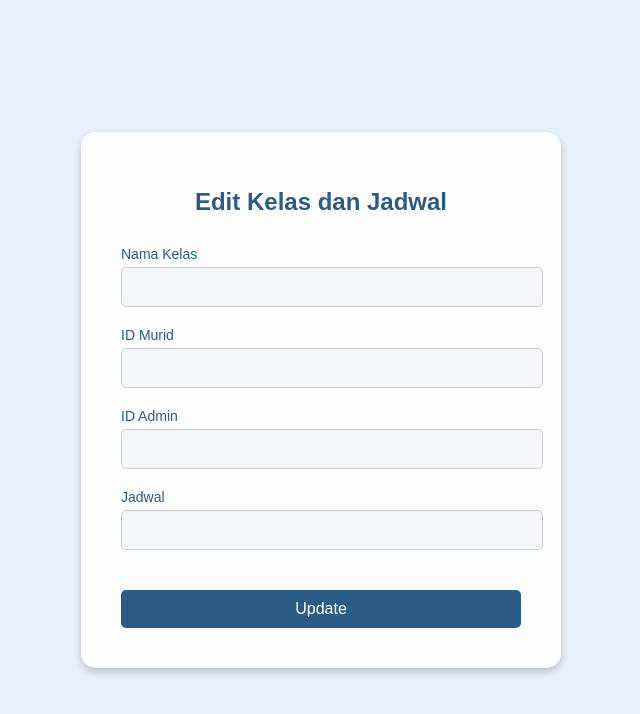
After one commit to Dikayuann/Fp_pwl, a CodeIgniter app: page /database/index.php/crud_kelas_jadwal/edit/1 in a window 1280 px wide. The commit adds this page. Shown: the top 714 px of the page, without its empty margins (319-959 px from the left). Run offline with CodeIgniter, Linux system fonts and the light colour scheme; data that the repository does not hold is empty.

Commit message:
crud murid dan jadwal bekerja

```diff
--- a/application/config/routes.php
+++ b/application/config/routes.php
@@ -58,3 +58,8 @@ $route['crud_murid/simpan'] = 'crud_murid/simpan';
 $route['crud_murid/edit/(:num)'] = 'crud_murid/edit/$1';
 $route['crud_murid/update'] = 'crud_murid/update';
 $route['crud_murid/hapus/(:num)'] = 'crud_murid/hapus/$1';
+$route['kelas'] = 'kelas/index'; // Menampilkan daftar kelas
+$route['kelas/tambah_kelasdanjadwal'] = 'kelas/tambah'; // Menampilkan form tambah kelas
+$route['kelas/edit_kelasdanjadwal/(:num)'] = 'kelas/edit/$1'; // Menampilkan form edit kelas
+$route['kelas/hapus/(:num)'] = 'kelas/hapus/$1'; // Menghapus kelas
+$route['edit_kelasdanjadwal/(:num)'] = 'edit_kelasdanjadwal/index/$1';
--- a/application/controllers/CRUD_kelas_jadwal.php
+++ b/application/controllers/CRUD_kelas_jadwal.php
@@ -1,9 +1,62 @@
 <?php
 defined('BASEPATH') OR exit('No direct script access allowed');
 
-class crud_kelas_jadwal extends CI_Controller {
-	public function index()
-	{
-		$this->load->view('crud_kelas_jadwal');
+class CRUD_kelas_jadwal extends CI_Controller {
+
+    public function __construct() {
+        parent::__construct();
+        $this->load->model('Kelas_model'); // Memuat model
+    }
+
+    // Menampilkan daftar kelas
+    public function index() {
+        $data['kelas'] = $this->Kelas_model->get_all_kelas();
+        $this->load->view('crud_kelas_jadwal', $data);
+    }
+
+    // Menampilkan form tambah kelas
+    public function tambah() {
+        $this->load->view('tambah_kelasdanjadwal');
+    }
+
+    // Menyimpan kelas baru
+	public function simpan() {
+		$data = array(
+			'id_kelas' => $this->input->post('id_kelas'),
+			'nama_kelas' => $this->input->post('nama_kelas'),
+			'id_murid' => $this->input->post('id_murid'),
+			'id_admin' => $this->input->post('id_admin'),
+			'jadwal' => $this->input->post('jadwal')
+		);
+
+		$this->Kelas_model->insert_kelas($data);
+		redirect('crud_kelas_jadwal'); // Redirect ke halaman kelas
 	}
+
+
+    // Menampilkan form edit kelas
+    public function edit($id_kelas) {
+        $data['kelas'] = $this->Kelas_model->get_kelas_by_id($id_kelas);
+        $this->load->view('edit_kelasdanjadwal', $data);
+    }
+
+    // Mengupdate kelas
+    public function update() {
+        $id_kelas = $this->input->post('id_kelas');
+        $data = array(
+            'nama_kelas' => $this->input->post('nama_kelas'),
+            'id_murid' => $this->input->post('id_murid'),
+            'id_admin' => $this->input->post('id_admin'),
+            'jadwal' => $this->input->post('jadwal')
+        );
+
+        $this->Kelas_model->update_kelas($id_kelas, $data);
+        redirect('crud_kelas_jadwal'); // Redirect ke halaman kelas
+    }
+
+    // Menghapus kelas
+    public function hapus($id_kelas) {
+        $this->Kelas_model->delete_kelas($id_kelas);
+        redirect('crud_kelas_jadwal'); // Redirect ke halaman kelas
+    }
 }
--- /dev/null
+++ b/application/models/Kelas_model.php
@@ -0,0 +1,39 @@
+<?php
+defined('BASEPATH') OR exit('No direct script access allowed');
+
+class Kelas_model extends CI_Model {
+
+    public function __construct() {
+        parent::__construct();
+    }
+
+    // Mendapatkan semua kelas
+    public function get_all_kelas() {
+        $query = $this->db->get('kelas');
+        return $query->result();
+    }
+
+    // Menambahkan kelas baru
+    public function insert_kelas($data) {
+        return $this->db->insert('kelas', $data);
+    }
+
+    // Mendapatkan kelas berdasarkan ID
+    public function get_kelas_by_id($id_kelas) {
+        $this->db->where('id_kelas', $id_kelas);
+        $query = $this->db->get('kelas');
+        return $query->row();
+    }
+
+    // Mengupdate kelas
+    public function update_kelas($id_kelas, $data) {
+        $this->db->where('id_kelas', $id_kelas);
+        return $this->db->update('kelas', $data);
+    }
+
+    // Menghapus kelas
+    public function delete_kelas($id_kelas) {
+        $this->db->where('id_kelas', $id_kelas);
+        return $this->db->delete('kelas');
+    }
+}
--- a/application/views/edit_kelasdanjadwal.php
+++ b/application/views/edit_kelasdanjadwal.php
@@ -71,40 +71,36 @@
         }
 
         .btn-submit:hover {
-            background-color: #4a7db1; /* Sama dengan hover tombol Tambah Murid */
+            background-color: #4a7db1;
         }
     </style>
 </head>
 <body>
     <div class="form-container">
         <h1>Edit Kelas dan Jadwal</h1>
-        <form action="<?= base_url('register/submit') ?>" method="post">
-            <div class="form-group">
-                <label for="id_kelas">ID Kelas</label>
-                <input type="text" id="id_kelas" name="id_kelas" placeholder="Masukkan ID Kelas" required>
-            </div>
-
+        <form action="<?= site_url('kelas/update') ?>" method="post">
+            <input type="hidden" name="id_kelas" value="<?= $kelas->id_kelas; ?>">
             <div class="form-group">
                 <label for="nama_kelas">Nama Kelas</label>
-                <input type="text" id="nama_kelas" name="nama_kelas" placeholder="Masukkan Nama Kelas" required>
+                <input type="text" id="nama_kelas" name="nama_kelas" value="<?= $kelas->nama_kelas; ?>" required>
             </div>
 
             <div class="form-group">
                 <label for="id_murid">ID Murid</label>
-                <input type="text" id="id_murid" name="id_murid" placeholder="Masukkan ID Murid" required>
+                <input type="text" id="id_murid" name="id_murid" value="<?= $kelas->id_murid; ?>" required>
             </div>
 
             <div class="form-group">
                 <label for="id_admin">ID Admin</label>
-                <input type="text" id="id_admin" name="id_admin" placeholder="Masukkan ID Admin" required>
+                <input type="text" id="id_admin" name="id_admin" value="<?= $kelas->id_admin; ?>" required>
             </div>
 
             <div class="form-group">
-                <label for="tanggal-lahir">Jadwal</label>
-                <input type="text" id="tanggal-lahir" name="tanggal-lahir"placeholder="Masukkan hari" required>
+                <label for="jadwal">Jadwal</label>
+                <input type="text" id="jadwal" name="jadwal" value="<?= $kelas->jadwal; ?>" required>
             </div>
 
-            <button type="submit" class="btn-submit">Tambahkan</button>
+            <button type="submit" class="btn-submit">Update</button>
         </form>
     </div>
 </body>
--- a/application/views/tambah_kelasdanjadwal.php
+++ b/application/views/tambah_kelasdanjadwal.php
@@ -78,7 +78,7 @@
 <body>
     <div class="form-container">
         <h1>Tambah Kelas dan Jadwal</h1>
-        <form action="<?= base_url('register/submit') ?>" method="post">
+        <form action="<?= site_url('crud_kelas_jadwal/simpan') ?>" method="post">
             <div class="form-group">
                 <label for="id_kelas">ID Kelas</label>
                 <input type="text" id="id_kelas" name="id_kelas" placeholder="Masukkan ID Kelas" required>
@@ -100,8 +100,8 @@
             </div>
 
             <div class="form-group">
-                <label for="tanggal-lahir">Jadwal</label>
-                <input type="text" id="tanggal-lahir" name="tanggal-lahir"placeholder="Masukkan hari" required>
+                <label for="jadwal">Jadwal</label>
+                <input type="text" id="jadwal" name="jadwal" placeholder="Masukkan Jadwal" required>
             </div>
 
             <button type="submit" class="btn-submit">Tambahkan</button>
```
Also changed, not shown: application/controllers/Edit_kelasdanjadwal.php (+20 -4 lines), application/views/crud_kelas_jadwal.php (+20 -9 lines), application/models/Log_model.php (added).
